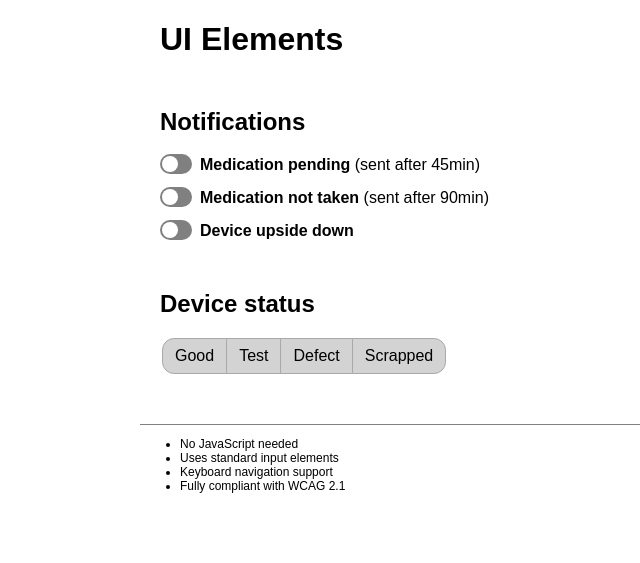
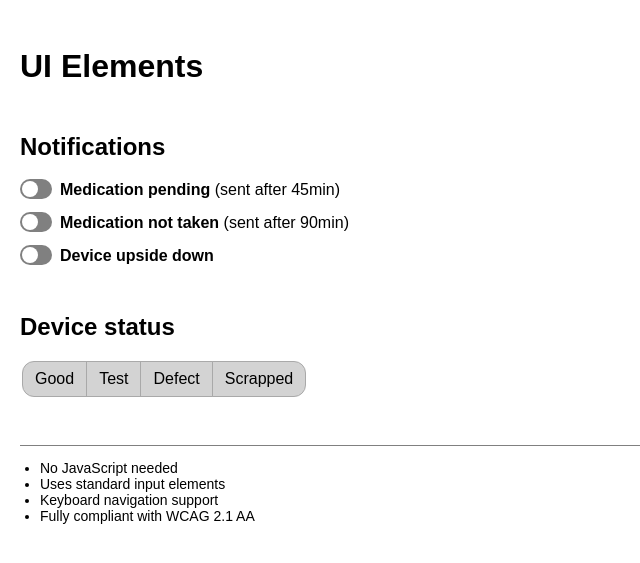
Before and after one commit to eliocro/ui-elements, a Jekyll site: the page built from index.html, in a window 1280 px wide. Shown: the top 563 px of the page, without its empty margins (0-640 px from the left). Built offline with Jekyll 4.4.1, drawn with Linux system fonts in a browser that asks for light colours.

Commit message:
Refactor layout and base styling

```diff
--- a/_includes/footer.html
+++ b/_includes/footer.html
@@ -1,6 +1,8 @@
-<ul>
-  <li>No JavaScript needed</li>
-  <li>Uses standard input elements</li>
-  <li>Keyboard navigation support</li>
-  <li>Fully compliant with WCAG 2.1</li>
-</ul>
+<footer class="footer">
+  <ul>
+    <li>No JavaScript needed</li>
+    <li>Uses standard input elements</li>
+    <li>Keyboard navigation support</li>
+    <li>Fully compliant with WCAG 2.1 AA</li>
+  </ul>
+</footer>
--- a/_includes/header.html
+++ b/_includes/header.html
@@ -1 +1,3 @@
-<h1>UI Elements</h1>
+<header class="header">
+  <h1>UI Elements</h1>
+</header>
--- a/_layouts/default.html
+++ b/_layouts/default.html
@@ -1,29 +1,26 @@
 <!DOCTYPE html>
 <html lang="en">
   <head>
-    <meta charset="utf-8">
-    <meta name="viewport" content="width=device-width, initial-scale=1">
+    <meta charset="utf-8" />
+    <meta name="viewport" content="width=device-width, initial-scale=1" />
 
     <title>{{ page.title }} | UI Elements</title>
-    <meta name="description" content="A collection of code snippets for UI Elements">
+    <meta
+      name="description"
+      content="A collection of code snippets for UI Elements"
+    />
+    <link rel="manifest" href="/manifest.json" />
+    <link rel="shortcut icon" href="/img/favicon.png" type="image/png" />
+    <link rel="apple-touch-icon" href="/img/favicon.png" />
 
-    <link rel="manifest" href="/manifest.json">
-    <link rel="shortcut icon" href="/img/favicon.png" type="image/png">
-    <link rel="apple-touch-icon" href="/img/favicon.png">
+    <link href="/css/style.css" rel="stylesheet" type="text/css" />
+  </head>
 
-    <link href="/css/style.css" rel="stylesheet" type="text/css">
-  </head>
   <body>
-    <header class="header wrapper">
+    <div class="wrapper">
       {% include header.html %}
-    </header>
-
-    <main id="main-content" class="wrapper">
-      {{ content }}
-    </main>
-
-    <footer class="footer wrapper">
+      <main id="main-content">{{ content }}</main>
       {% include footer.html %}
-    </footer>
+    </div>
   </body>
 </html>
--- a/css/style.css
+++ b/css/style.css
@@ -1,4 +1,6 @@
-*, *::before, *::after {
+*,
+*::before,
+*::after {
   box-sizing: border-box;
 }
 
@@ -10,23 +12,29 @@ body {
 
 .wrapper {
   width: 100%;
-  max-width: 1000px;
-  margin: 0 auto;
-  padding-left: 20px;
-  padding-right: 20px;
-}
+  max-width: 1280px;
 
-section {
-  margin-top: 50px;
-  margin-bottom: 50px;
+  margin: 3rem auto;
+  padding-left: 1.25rem;
+  padding-right: 1.25rem;
+
+  h1,
+  section {
+    margin-top: 0;
+    margin-bottom: 3rem;
+  }
+  h2 {
+    margin-top: 0;
+    margin-bottom: 1.25rem;
+  }
 }
 
 .footer {
-  margin-bottom: 20px;
+  margin-bottom: 1.25rem;
   border-top: 1px solid gray;
+
+  ul {
+    padding: 0 0 0 1.25rem;
+    font-size: 0.875rem;
+  }
 }
-
-.footer ul {
-  padding: 0 0 0 20px;
-  font-size: 0.75em;
-}
```
Also changed, not shown: 1 other file.
